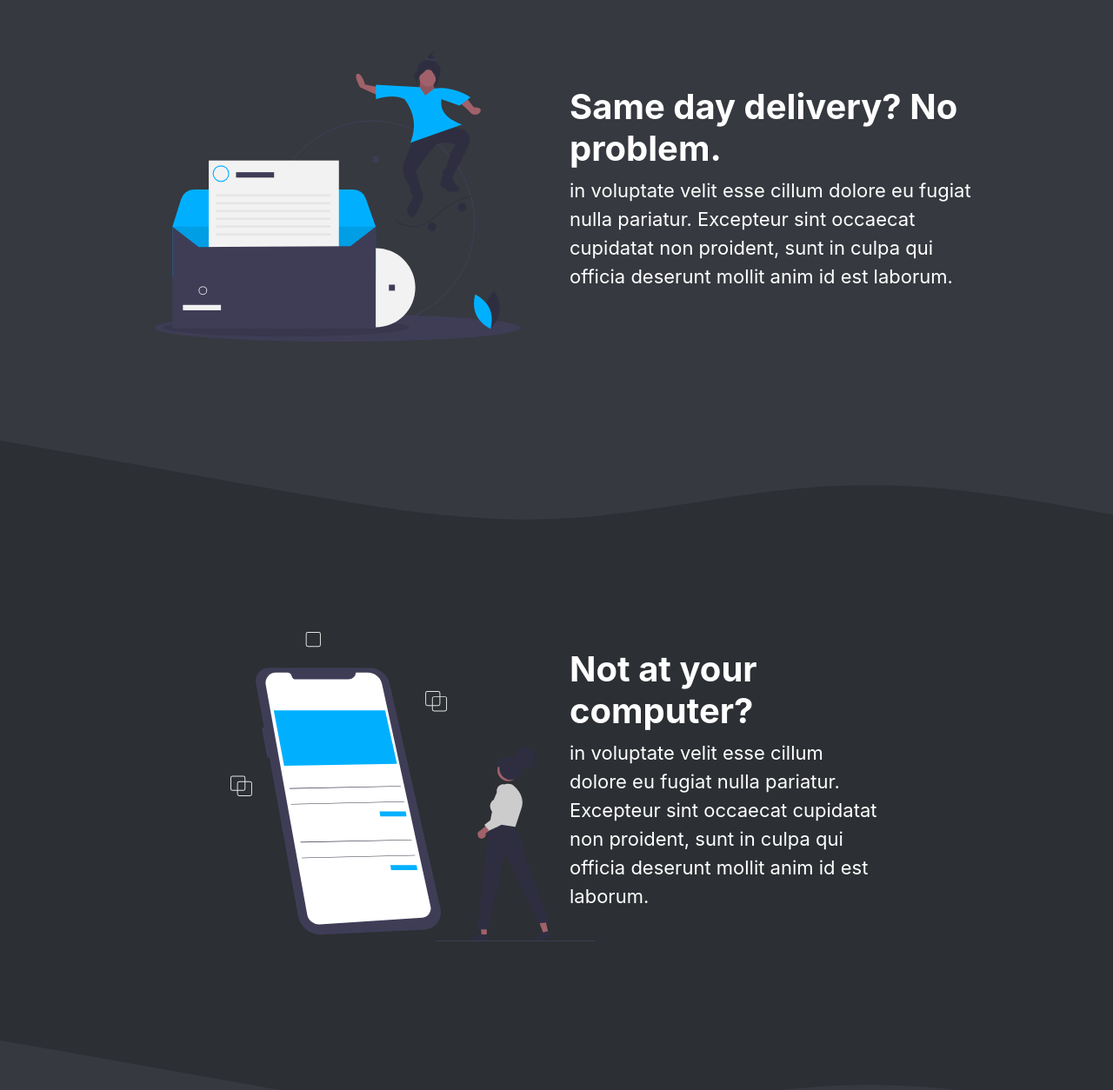
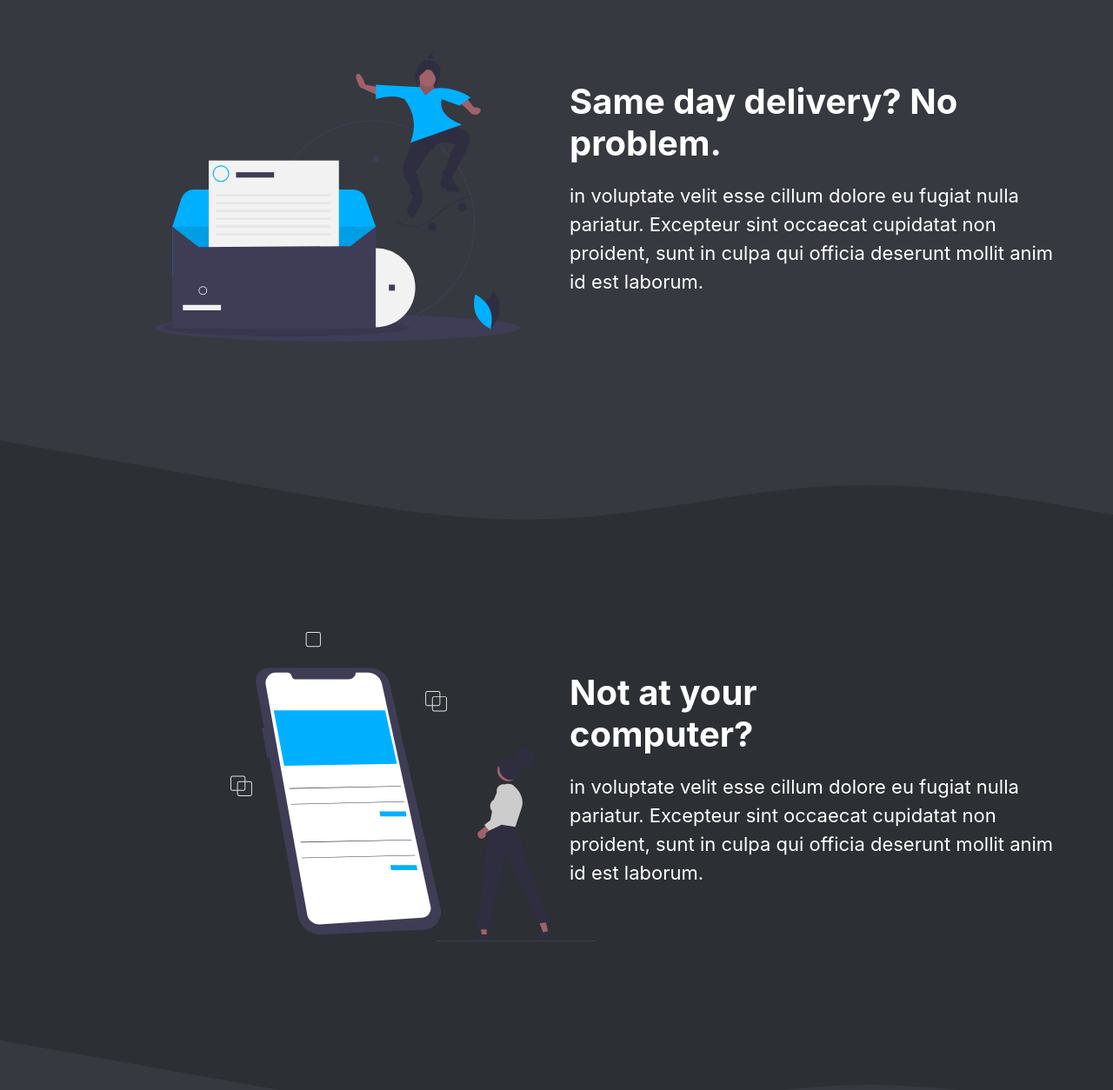
Before and after one commit to Kalasky/construction-delivery, a React (Create React App) app: page / in a window 1280 px wide. Shown: the part 776-2030 px from the top of the page at 87% size. Built offline with nearby package versions, Linux system fonts and the light colour scheme.

Commit message:
scroll fade animations on home rows

```diff
--- a/package.json
+++ b/package.json
@@ -3,6 +3,7 @@
   "version": "0.1.0",
   "private": true,
   "dependencies": {
+    "@fortawesome/fontawesome-svg-core": "^1.2.35",
     "@fortawesome/free-brands-svg-icons": "^5.15.3",
     "@fortawesome/free-solid-svg-icons": "^5.15.3",
     "@fortawesome/react-fontawesome": "^0.1.14",
@@ -13,6 +14,7 @@
     "react": "^17.0.2",
     "react-bootstrap": "^1.5.2",
     "react-dom": "^17.0.2",
+    "react-reveal": "^1.2.2",
     "react-router-dom": "^5.2.0",
     "react-scripts": "4.0.3",
     "web-vitals": "^1.0.1"
--- a/src/App.js
+++ b/src/App.js
@@ -3,6 +3,7 @@ import { Link } from "react-router-dom";
 import { Col, Row, Container, Button, Card, CardDeck } from "react-bootstrap";
 import delivery from "./images/delivery.svg";
 import mobile_app from "./images/mobile_app.svg";
+import Fade from "react-reveal/Fade";
 
 function App() {
   return (
@@ -44,6 +45,7 @@ function App() {
 
       {/* Same day section */}
       <Container className="samedayContainer">
+        <Fade bottom>
           <Row className="samedayRow">
             <Col
               lg={6}
@@ -67,16 +69,14 @@ function App() {
               >
                 Same day delivery? No problem.
               </h1>
-            <p
-              className="samedayPara"
-              style={{ fontSize: "22px", textAlign: "left" }}
-            >
+              <p className="samedayPara">
                 in voluptate velit esse cillum dolore eu fugiat nulla pariatur.
-              Excepteur sint occaecat cupidatat non proident, sunt in culpa qui
-              officia deserunt mollit anim id est laborum.
+                Excepteur sint occaecat cupidatat non proident, sunt in culpa
+                qui officia deserunt mollit anim id est laborum.
               </p>
             </Col>
           </Row>
+        </Fade>
         <svg xmlns="http://www.w3.org/2000/svg" viewBox="0 0 1440 320">
           <path
             fill="#2c2f33"
@@ -88,6 +88,7 @@ function App() {
 
       {/* No computer section */}
       <Container className="nocompContainer">
+        <Fade bottom>
           <Row className="nocompRow">
             <Col
               lg={6}
@@ -103,13 +104,10 @@ function App() {
               >
                 Not at your computer?
               </h1>
-            <p
-              className="nocompPara"
-              style={{ fontSize: "22px", textAlign: "left" }}
-            >
+              <p className="nocompPara">
                 in voluptate velit esse cillum dolore eu fugiat nulla pariatur.
-              Excepteur sint occaecat cupidatat non proident, sunt in culpa qui
-              officia deserunt mollit anim id est laborum.
+                Excepteur sint occaecat cupidatat non proident, sunt in culpa
+                qui officia deserunt mollit anim id est laborum.
               </p>
             </Col>
             <Col
@@ -127,6 +125,7 @@ function App() {
               />
             </Col>
           </Row>
+        </Fade>
       </Container>
       <svg xmlns="http://www.w3.org/2000/svg" viewBox="0 0 1440 320">
         <path
@@ -136,6 +135,7 @@ function App() {
         ></path>
       </svg>
       <Container className="offerContainer">
+        <Fade bottom>
           <Row>
             <Col lg={12} md={12} sm={12} style={{ margin: "auto" }}>
               <h1 className="offerHeader">What do we have to offer?</h1>
@@ -195,6 +195,7 @@ function App() {
               </Col>
             </CardDeck>
           </Row>
+        </Fade>
       </Container>
     </div>
   );
--- a/src/Header.js
+++ b/src/Header.js
@@ -3,7 +3,7 @@ import { Nav, Navbar } from "react-bootstrap";
 
 const Header = () => {
   return (
-    <Navbar collapseOnSelect expand="lg" bg="dark" variant="dark">
+    <Navbar collapseOnSelect expand="lg" variant="dark">
       <Navbar.Brand href="/">Supply Me Now</Navbar.Brand>
       <Navbar.Toggle aria-controls="responsive-navbar-nav" />
       <Navbar.Collapse id="responsive-navbar-nav">
--- a/src/index.css
+++ b/src/index.css
@@ -158,6 +158,14 @@ code {
   padding: 50px 250px 0px;
 }
 
+.nocompPara,
+.samedayPara {
+  font-size: 22px;
+  text-align: left;
+  width: 36rem;
+  margin-top: 20px;
+}
+
 @media only screen and (max-width: 1200px) {
   .samedayRow {
     padding: 150px 70px 0px;
@@ -179,15 +187,6 @@ code {
     width: 300px;
   }
 }
-@media only screen and (max-width: 768px) {
-  .nocompPara {
-    width: auto;
-  }
-  .nocompImgCol,
-  .samedayImgCol {
-    margin-bottom: 60px;
-  }
-}
 
 /* setting image width (home-page) */
 .samedayImg,
@@ -205,6 +204,20 @@ code {
     padding: 150px 20px 0px;
   }
   .nocompRow {
+    padding: 50px 20px 0px;
+  }
+}
+
+@media only screen and (max-width: 768px) {
+  .nocompPara,
+  .samedayPara {
+    width: auto;
+  }
+  .nocompImgCol,
+  .samedayImgCol {
+    margin-bottom: 60px;
+  }
+  .samedayRow {
     padding: 50px 20px 0px;
   }
 }
```
Also changed, not shown: 2 other files (tests, documents, lock files or other folders). Lines whose indentation alone changed are shown as unchanged.
